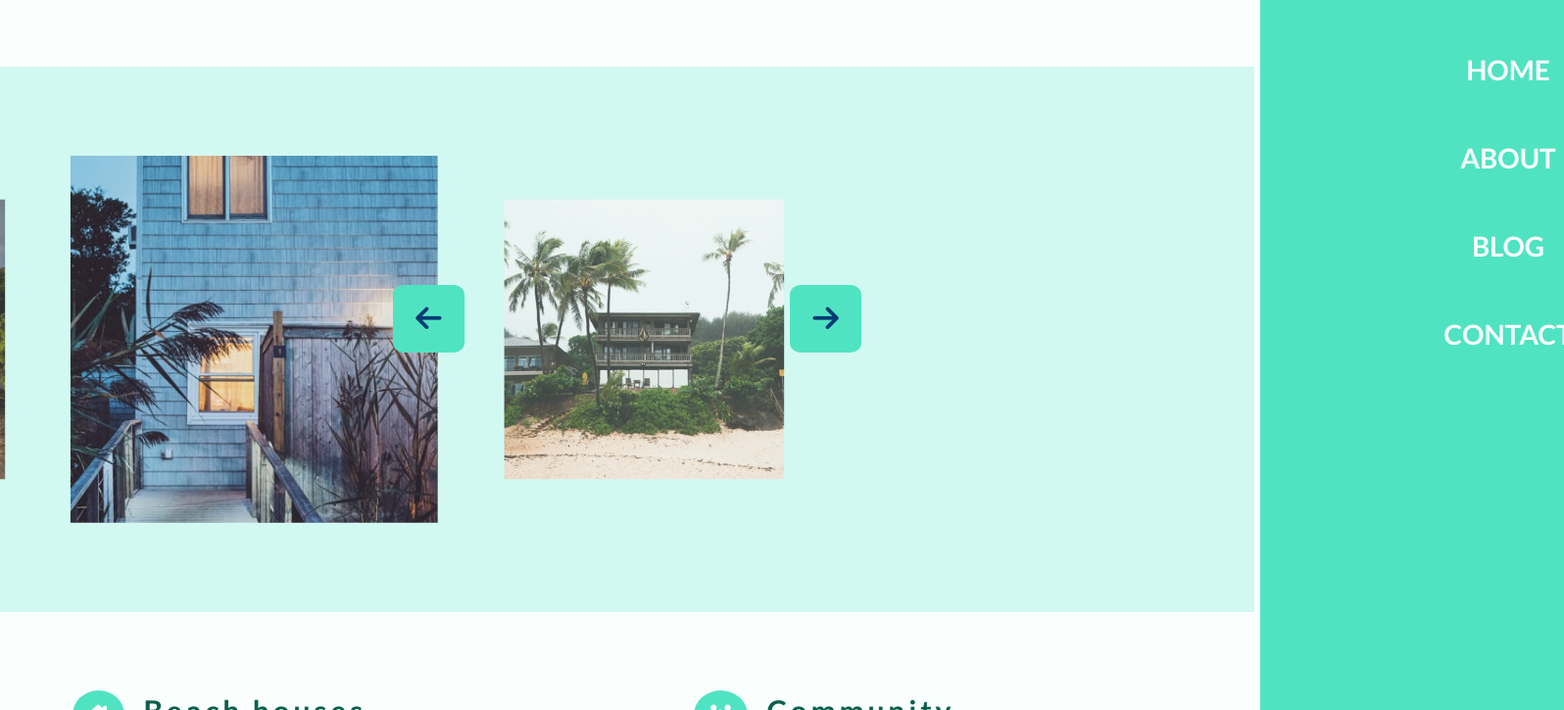
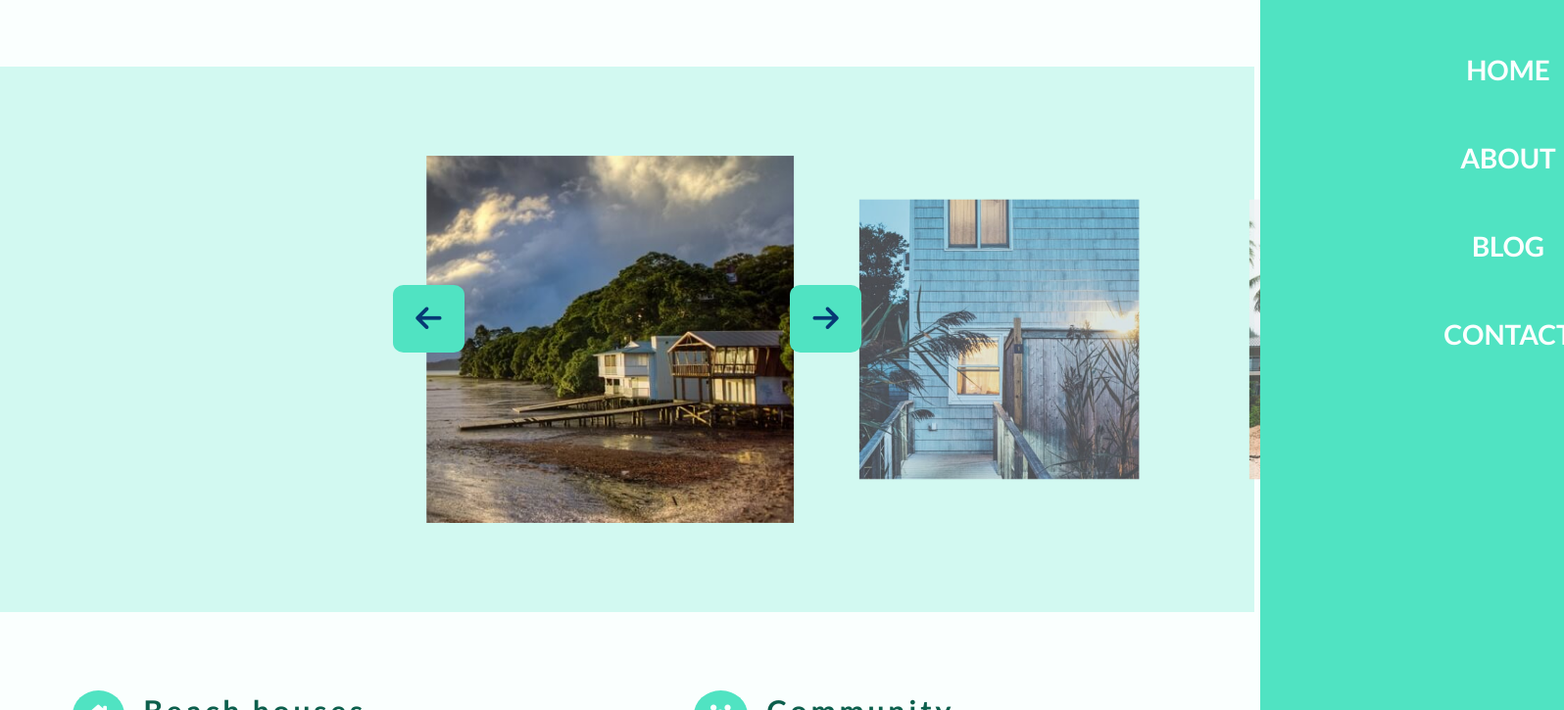
Before and after one commit to pgm87/project-1-beach, a plain HTML site: page index.html in a window 1280 px wide. Both pictures are taken after a click on the button 437 px from the left and 1692 px from the top of the page. Shown: the part 1367-2092 px from the top of the page at 98% size, 1596 px wide, since content can reach past the window. Drawn offline with nearby package versions, Linux system fonts and the light colour scheme.

Commit message:
coming along

```diff
--- a/script.js
+++ b/script.js
@@ -6,6 +6,7 @@ const $closeButton = $('.closeButton');
 const $openButton = $('.openButton');
 const $slideOutNav = $('.slideOutNav');
 const $nav = $('.navBar');
+
 
 $openButton.on('click', () => {
     $slideOutNav.removeClass('slideOutHidden').addClass('slideOutReveal');
@@ -37,43 +38,41 @@ const galleryContainer = document.querySelector(".galleryContainer");
 const scrollRight = document.querySelector(".galleryScrollRight");
 const scrollLeft = document.querySelector(".galleryScrollLeft");
 
-
 let mainImageIndex = 1;
 
-
-scrollLeft.addEventListener('click', () => {
-
-    galleryContainer.classList.add('moveLeft');
-    checkButtonDisabled();
-    console.log(mainImageIndex);
-    return mainImageIndex += 1;
-
-
-})
-
-scrollRight.addEventListener('click', () => {
-
-    galleryContainer.classList.add('moveRight');
-    checkButtonDisabled();
-    return mainImageIndex -= 1;
-
-
-})
-
-
+console.log(mainImageIndex);
 
 const checkButtonDisabled = () => {
-    console.log(mainImageIndex);
+    console.log(`${mainImageIndex} from the disabled checker`);
     if (mainImageIndex <= 0) {
-        scrollLeft.toggleAttribute('disabled');
-        console.log(scrollLeft)
+        scrollLeft.setAttribute('disabled', 'true');
+        console.log('Set disabled to true! for scroll left');
+
     }
-    else if (mainImageIndex > ((galleryImage.length) - 1)) {
-        scrollRight.toggleAttribute('disabled');
+    else if (mainImageIndex = ((galleryImage.length) - 1)) {
+        scrollRight.setAttribute('disabled', 'true');
+        console.log('Set disabled to true! for scroll right');
     }
     else {
         scrollRight.removeAttribute('disabled');
         scrollLeft.removeAttribute('disabled');
-
     }
 }
+
+
+scrollLeft.addEventListener('click', () => {
+    mainImageIndex -= 1;
+    checkButtonDisabled();
+    galleryContainer.classList.toggle('moveLeft');
+    galleryImage[mainImageIndex].classList.toggle('transformLarge');
+    galleryImage[mainImageIndex].classList.toggle('transformSmall');
+    galleryImage[mainImageIndex + 1].classList.toggle('transformSmall').classList.toggle('transformLarge');
+})
+
+scrollRight.addEventListener('click', () => {
+    mainImageIndex += 1;
+    checkButtonDisabled();
+    galleryContainer.classList.toggle('moveRight');
+
+
+});
--- a/styles/sass/partials/_gallerySection.scss
+++ b/styles/sass/partials/_gallerySection.scss
@@ -86,9 +86,9 @@
 }
 
 .moveLeft {
-    transform: translate(-33%);
+    transform: translate(33%);
 }
 
 .moveRight {
-    transform: translate(33%);
+    transform: translate(-33%);
 }
```
Also changed, not shown: styles/sass/partials/_baseStyles.scss (line endings or trailing spaces), styles/styles.css.
